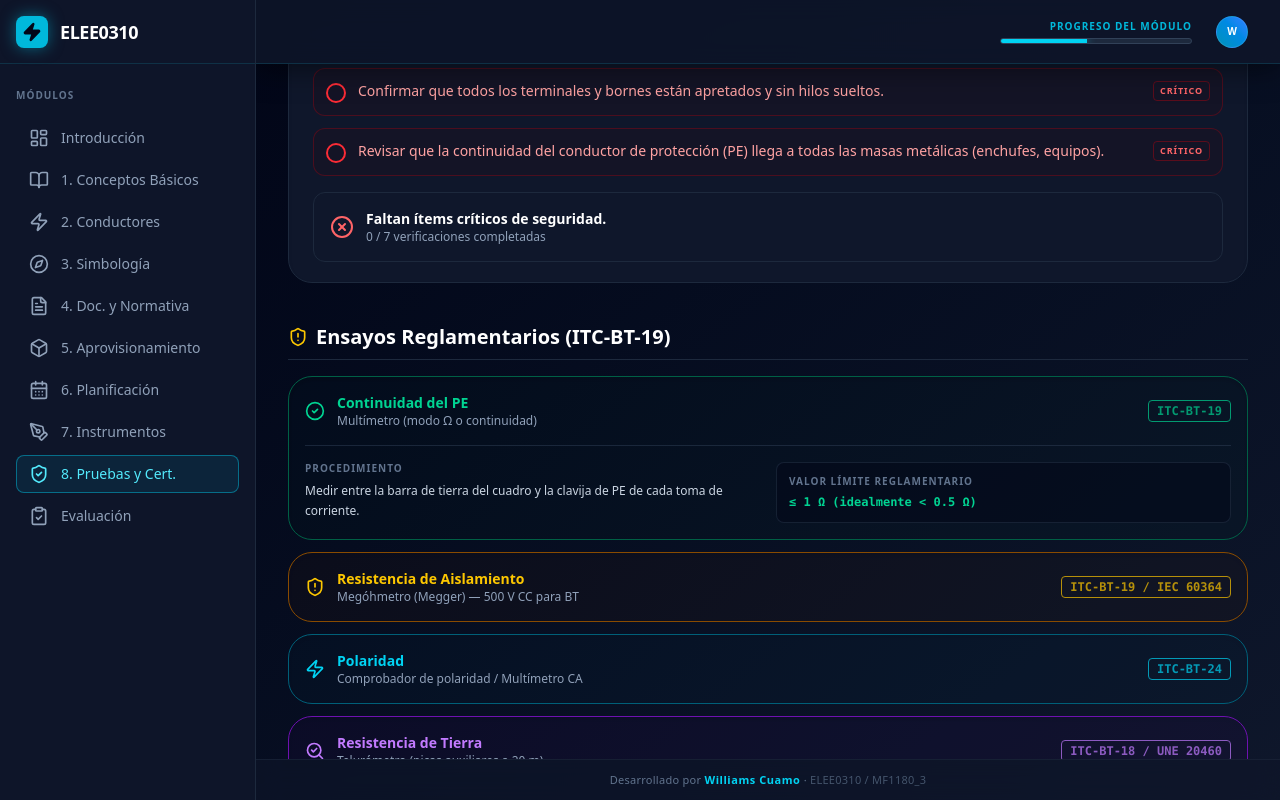
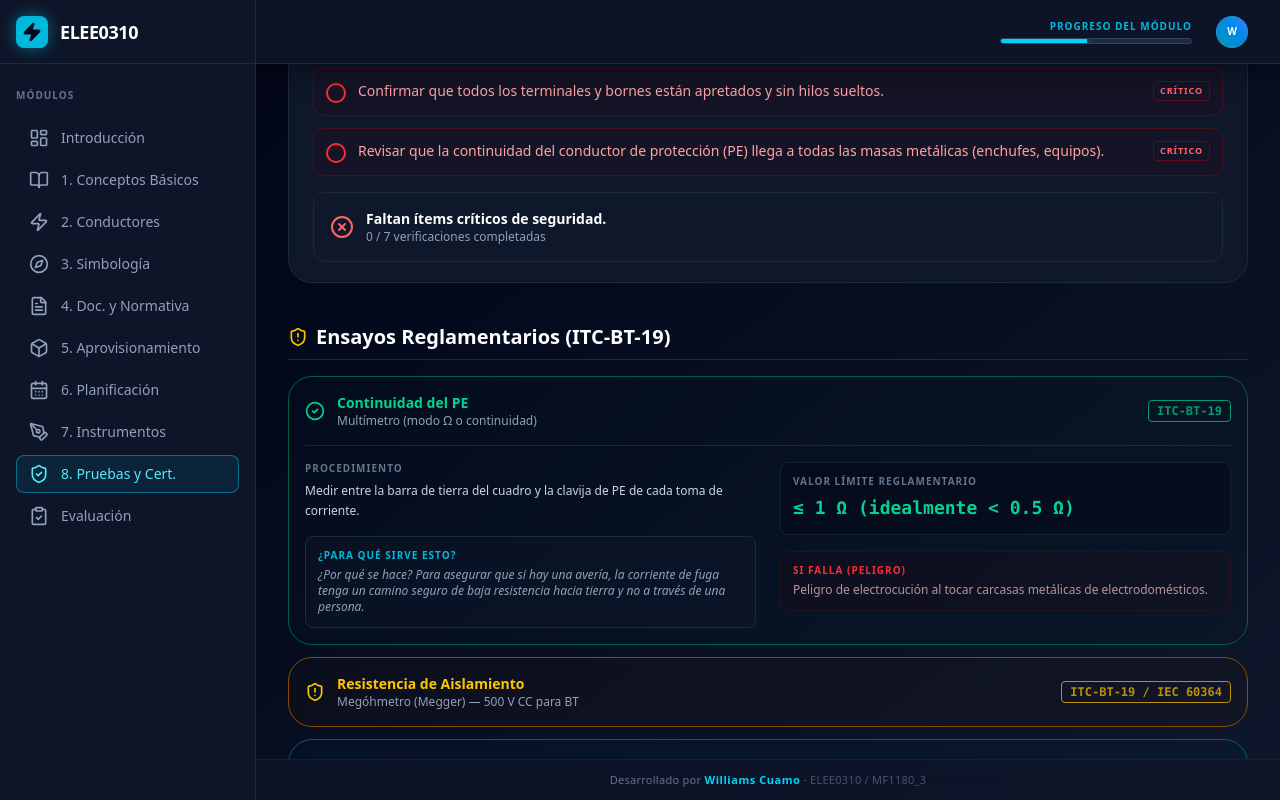
Before and after one commit to WilliamsJoseMS/elecaranda, a React (Vite) app: page /testing in a window 1280 px wide. Both pictures are taken after a click on the element 768 px from the left and 411 px from the top of the page. Built offline with nearby package versions, Linux system fonts and the light colour scheme.

Commit message:
Enhance Module 05: Deepen testing content with pedagogical explanations and common errors

```diff
--- a/src/pages/Testing.tsx
+++ b/src/pages/Testing.tsx
@@ -23,6 +23,8 @@ const testsData = [
     norm: "ITC-BT-19",
     color: "border-emerald-800 bg-emerald-950/10",
     badge: "text-emerald-400",
+    why: "¿Por qué se hace? Para asegurar que si hay una avería, la corriente de fuga tenga un camino seguro de baja resistencia hacia tierra y no a través de una persona.",
+    consequence: "Peligro de electrocución al tocar carcasas metálicas de electrodomésticos.",
   },
   {
     name: "Resistencia de Aislamiento",
@@ -33,6 +35,8 @@ const testsData = [
     norm: "ITC-BT-19 / IEC 60364",
     color: "border-yellow-800 bg-yellow-950/10",
     badge: "text-yellow-400",
+    why: "¿Por qué se hace? Para verificar que los cables no tengan 'fugas' de corriente a través de su plástico protector deteriorado.",
+    consequence: "Incendios por cortocircuitos invisibles o disparos inesperados del diferencial.",
   },
   {
     name: "Polaridad",
@@ -43,6 +47,8 @@ const testsData = [
     norm: "ITC-BT-24",
     color: "border-cyan-800 bg-cyan-950/10",
     badge: "text-cyan-400",
+    why: "¿Por qué se hace? Para que al apagar un interruptor, la lámpara o equipo se quede realmente sin tensión (seguridad en mantenimiento).",
+    consequence: "Si se corta el neutro, el equipo parece apagado pero sigue teniendo 230V internos, riesgo de descarga al cambiar una bombilla.",
   },
   {
     name: "Resistencia de Tierra",
@@ -53,6 +59,8 @@ const testsData = [
     norm: "ITC-BT-18 / UNE 20460",
     color: "border-purple-800 bg-purple-950/10",
     badge: "text-purple-400",
+    why: "¿Por qué se hace? Para garantizar que el terreno es capaz de absorber las corrientes de defecto rápidamente.",
+    consequence: "Si la tierra es mala (>37Ω), el diferencial podría no disparar a tiempo, manteniendo la tensión peligrosa en las masas.",
   },
   {
     name: "Caída de Tensión",
@@ -203,15 +211,27 @@ export default function Testing() {
                     initial={{ opacity: 0, height: 0 }}
                     animate={{ opacity: 1, height: "auto" }}
                     exit={{ opacity: 0, height: 0 }}
-                    className="mt-4 pt-4 border-t border-slate-700/50 grid grid-cols-1 md:grid-cols-2 gap-4 text-xs text-slate-300"
+                    className="mt-4 pt-4 border-t border-slate-700/50 grid grid-cols-1 md:grid-cols-2 gap-6 text-xs text-slate-300 overflow-hidden"
                   >
-                    <div>
-                      <div className="text-[10px] font-bold uppercase tracking-widest text-slate-500 mb-1.5">Procedimiento</div>
-                      <p className="leading-relaxed">{test.method}</p>
+                    <div className="space-y-4">
+                      <div>
+                        <div className="text-[10px] font-bold uppercase tracking-widest text-slate-500 mb-1.5">Procedimiento</div>
+                        <p className="leading-relaxed">{test.method}</p>
+                      </div>
+                      <div className="p-3 bg-slate-900/50 rounded-lg border border-slate-800">
+                        <div className="text-[10px] font-bold uppercase tracking-widest text-cyan-500 mb-1">¿Para qué sirve esto?</div>
+                        <p className="italic text-slate-400">{(test as any).why}</p>
+                      </div>
                     </div>
-                    <div className="bg-slate-950/50 rounded-lg p-3 border border-slate-700/40">
-                      <div className="text-[10px] font-bold uppercase tracking-widest text-slate-500 mb-1.5">Valor Límite Reglamentario</div>
-                      <p className={`font-mono font-bold ${test.badge}`}>{test.limit}</p>
+                    <div className="space-y-4">
+                      <div className="bg-slate-950/50 rounded-lg p-3 border border-slate-700/40">
+                        <div className="text-[10px] font-bold uppercase tracking-widest text-slate-500 mb-1.5">Valor Límite Reglamentario</div>
+                        <p className={`font-mono font-bold text-lg ${test.badge}`}>{test.limit}</p>
+                      </div>
+                      <div className="p-3 bg-red-950/10 rounded-lg border border-red-900/20">
+                        <div className="text-[10px] font-bold uppercase tracking-widest text-red-500 mb-1">Si falla (Peligro)</div>
+                        <p className="text-red-200/70">{(test as any).consequence}</p>
+                      </div>
                     </div>
                   </motion.div>
                 )}
@@ -295,6 +315,59 @@ export default function Testing() {
             </div>
           </CardContent>
         </Card>
+      </section>
+
+      {/* Errores comunes */}
+      <section className="space-y-4">
+        <h2 className="text-xl font-bold text-white border-b border-slate-800 pb-2 flex items-center gap-2">
+          <AlertTriangle className="w-5 h-5 text-orange-500" /> Errores Comunes de Diagnóstico
+        </h2>
+        <div className="grid grid-cols-1 md:grid-cols-2 gap-4">
+          <Card className="bg-slate-900/50 border-orange-900/30">
+            <CardContent className="p-4">
+              <div className="flex gap-3">
+                <XCircle className="w-5 h-5 text-red-500 shrink-0 mt-0.5" />
+                <div className="text-sm">
+                  <div className="font-bold text-white mb-1">Medir aislamiento con equipos conectados</div>
+                  <p className="text-slate-400 text-xs">Si dejas un televisor o PC conectado al medir aislamiento, el Megger (500V) puede destruir la electrónica interna. ¡Desconecta TODO!</p>
+                </div>
+              </div>
+            </CardContent>
+          </Card>
+          <Card className="bg-slate-900/50 border-orange-900/30">
+            <CardContent className="p-4">
+              <div className="flex gap-3">
+                <XCircle className="w-5 h-5 text-red-500 shrink-0 mt-0.5" />
+                <div className="text-sm">
+                  <div className="font-bold text-white mb-1">No puentear Fase y Neutro en el Megger</div>
+                  <p className="text-slate-400 text-xs">Para medir aislamiento respecto a tierra de forma segura, se recomienda unir Fase y Neutro y medir contra el cable de Tierra para no dañar receptores olvidados.</p>
+                </div>
+              </div>
+            </CardContent>
+          </Card>
+          <Card className="bg-slate-900/50 border-orange-900/30">
+            <CardContent className="p-4">
+              <div className="flex gap-3">
+                <XCircle className="w-5 h-5 text-red-500 shrink-0 mt-0.5" />
+                <div className="text-sm">
+                  <div className="font-bold text-white mb-1">Picas de tierra demasiado cerca</div>
+                  <p className="text-slate-400 text-xs">Si las picas auxiliar y de tensión están a menos de 20m, las 'áreas de influencia' se solapan y la medida será falsa (menor de la real).</p>
+                </div>
+              </div>
+            </CardContent>
+          </Card>
+          <Card className="bg-slate-900/50 border-orange-900/30">
+            <CardContent className="p-4">
+              <div className="flex gap-3">
+                <XCircle className="w-5 h-5 text-red-500 shrink-0 mt-0.5" />
+                <div className="text-sm">
+                  <div className="font-bold text-white mb-1">Confundir Neutro con Tierra</div>
+                  <p className="text-slate-400 text-xs">Ambos pueden marcar 0V contra fase o continuidad aparente, pero el Neutro es un conductor activo y la Tierra solo de protección. Verificarlos por color y origen.</p>
+                </div>
+              </div>
+            </CardContent>
+          </Card>
+        </div>
       </section>
 
       {/* Instruments */}
```
